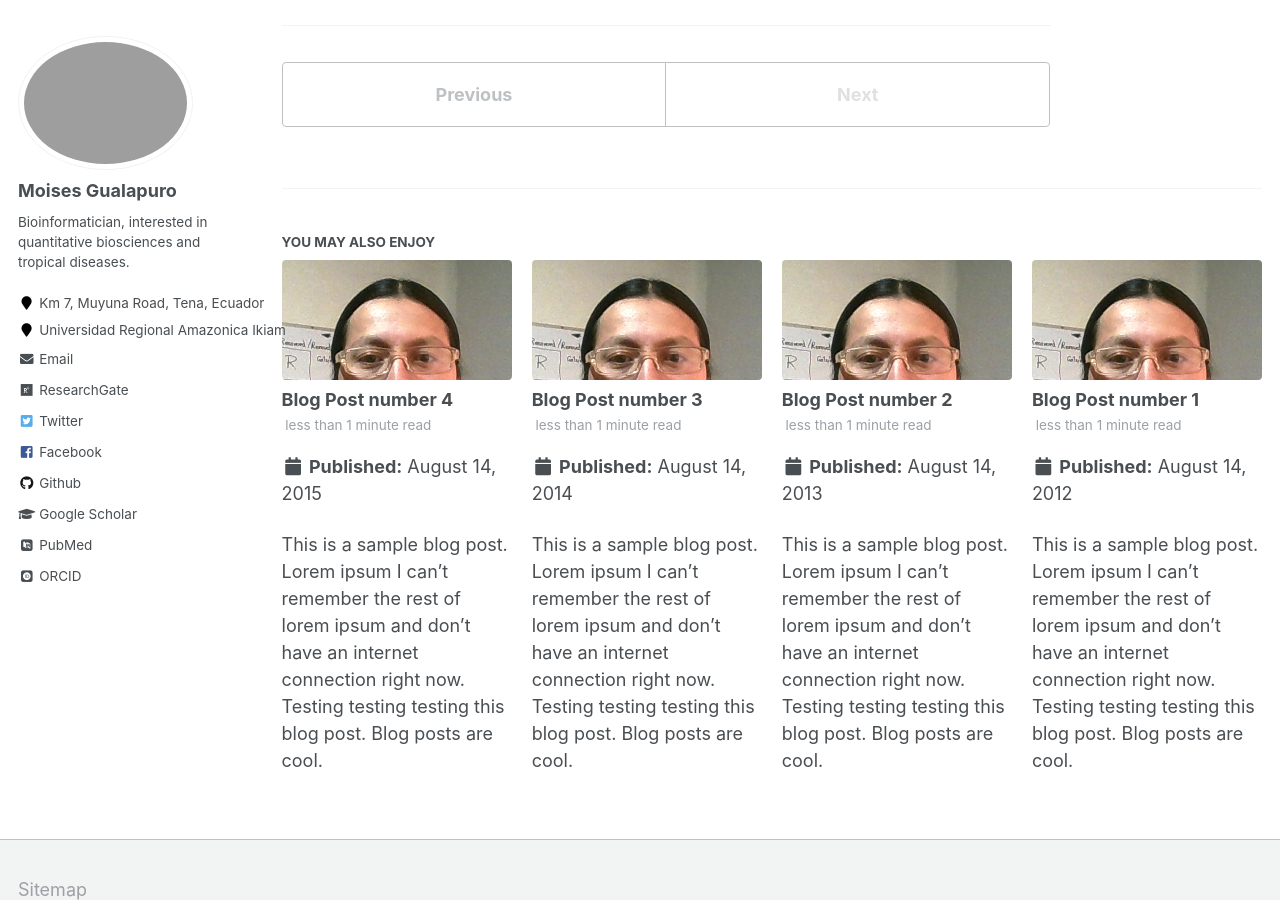
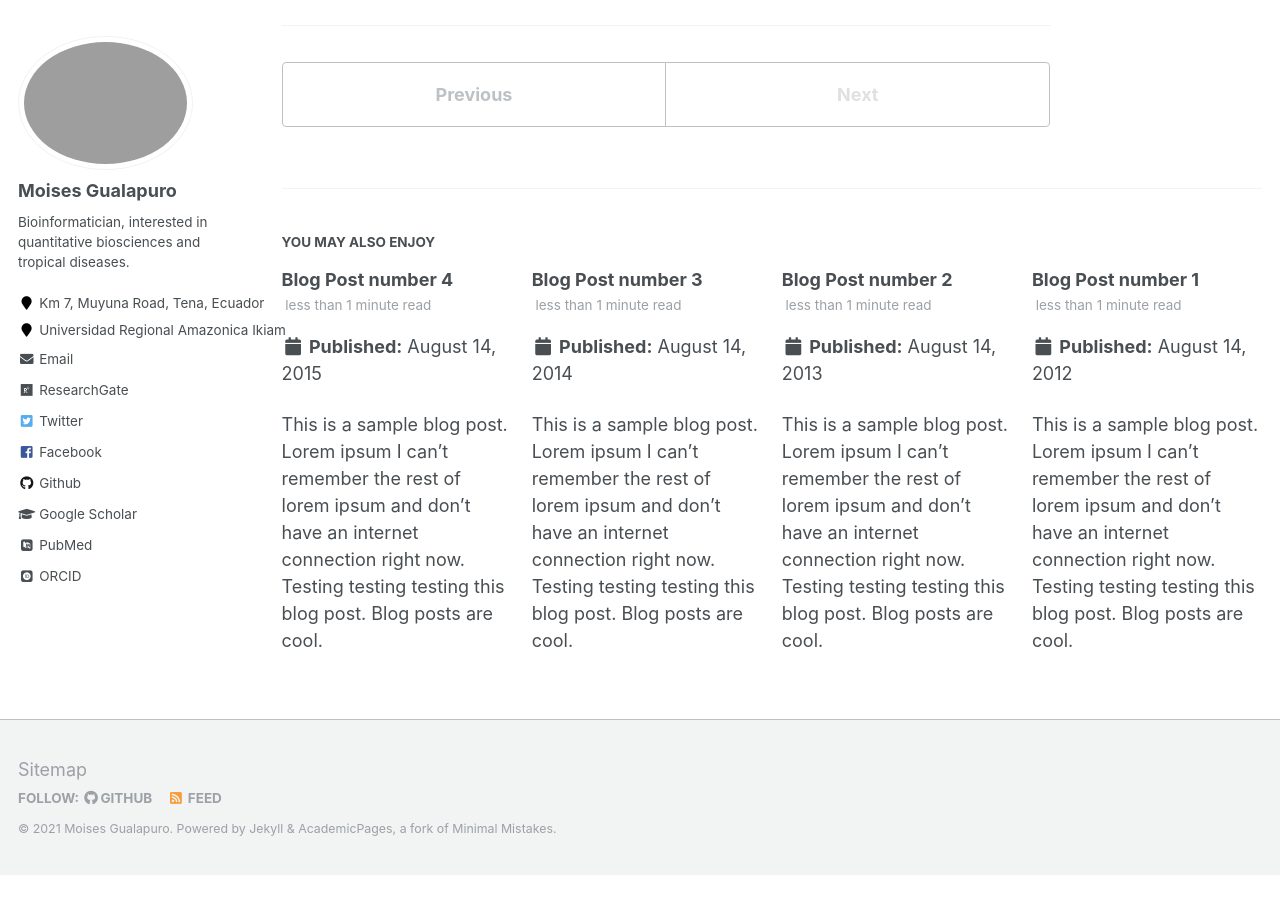
Before and after one commit to gualapuromoises/MoisesGualapuro, a Jekyll site: the page built from _posts/2199-01-01-future-post.md, in a window 1280 px wide and 900 px high, scrolled down 543 px. Built offline with Jekyll 4.4.1, drawn with Linux system fonts in a browser that asks for light colours; some web fonts are replaced; after the commit the page ends 1418 px from its top, so only the background shows below that.

Commit message:
Update _config.yml

```diff
--- a/_config.yml
+++ b/_config.yml
@@ -15,7 +15,7 @@ description              : &description "Moises is a Bioinformatician interested
 url                      : https://gualapuromoises.github.io/MoisesGualapuro/ # the base hostname & protocol for your site e.g. "https://mmistakes.github.io"
 baseurl                  : "" # the subpath of your site, e.g. "/blog"
 repository               : "https://github.com/gualapuromoises/MoisesGualapuro"
-teaser                   : "profile.jpg"# filename of teaser fallback teaser image placed in /images/, .e.g. "500x300.png"
+teaser                   : # filename of teaser fallback teaser image placed in /images/, .e.g. "500x300.png"
 breadcrumbs              : false # true, false (default)
 words_per_minute         : 160
 future                   : true
```
